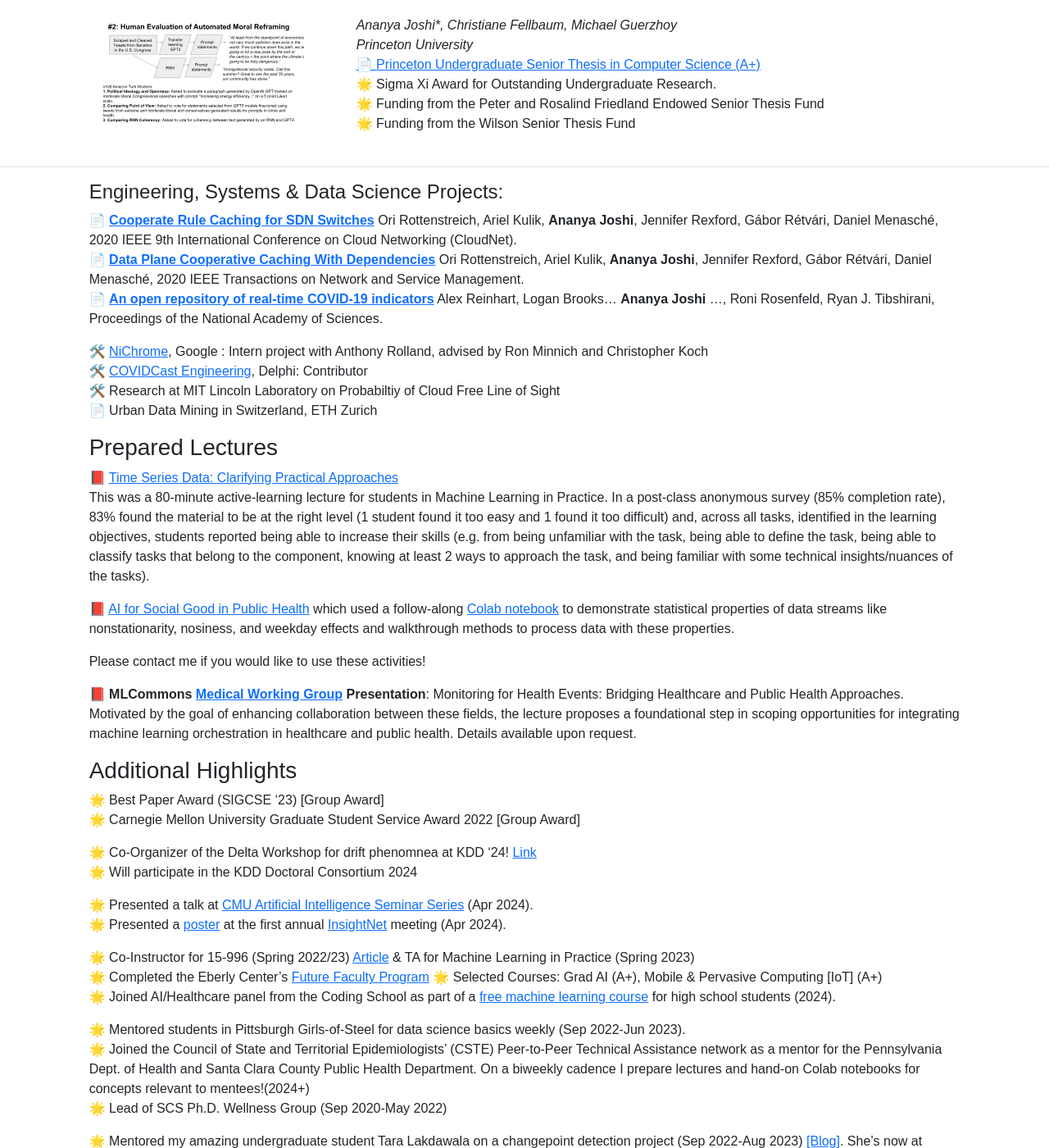
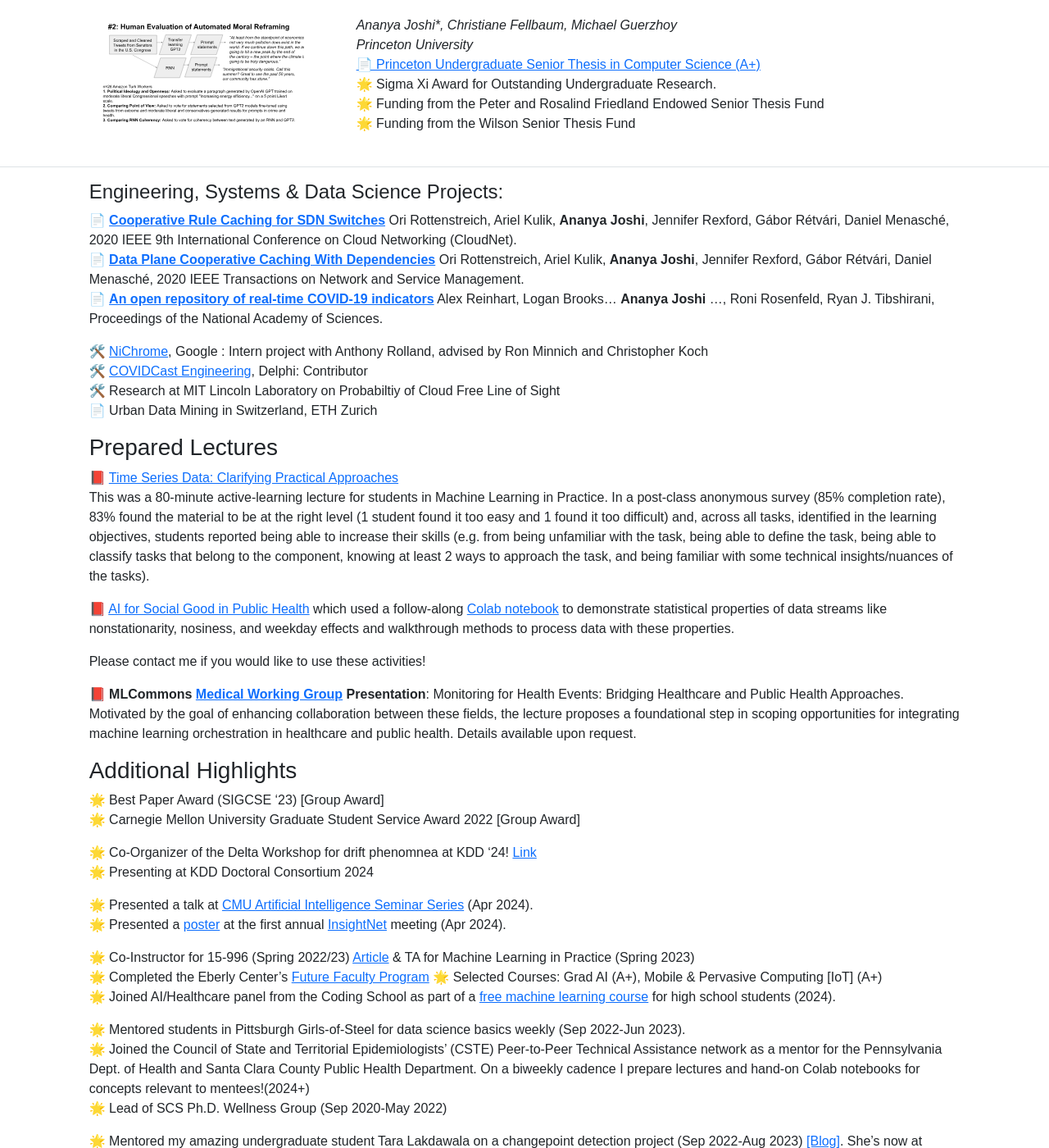
Before and after one commit to Ananya-Joshi/ananya-joshi.github.io, a Jekyll site: the page built from index.md, in a window 1280 px wide and 1400 px high, scrolled down 2729 px. Shown: the whole window at 82% size. Built offline with Jekyll 4.4.1, drawn with Linux system fonts in a browser that asks for light colours.

Commit message:
Update index.md

```diff
--- a/index.md
+++ b/index.md
@@ -4,7 +4,7 @@ layout: default
 
 #### Engineering, Systems & Data Science Projects:
 
-📄 **[Cooperate Rule Caching for SDN Switches](https://ieeexplore.ieee.org/abstract/document/9335795/)** Ori Rottenstreich, Ariel Kulik, **Ananya Joshi**, Jennifer Rexford, Gábor Rétvári, Daniel Menasché, 2020 IEEE 9th International Conference on Cloud Networking (CloudNet).
+📄 **[Cooperative Rule Caching for SDN Switches](https://ieeexplore.ieee.org/abstract/document/9335795/)** Ori Rottenstreich, Ariel Kulik, **Ananya Joshi**, Jennifer Rexford, Gábor Rétvári, Daniel Menasché, 2020 IEEE 9th International Conference on Cloud Networking (CloudNet).
 📄 **[Data Plane Cooperative Caching With Dependencies](https://ieeexplore.ieee.org/abstract/document/9632694)** Ori Rottenstreich, Ariel Kulik, **Ananya Joshi**, Jennifer Rexford, Gábor Rétvári, Daniel Menasché, 2020 IEEE Transactions on Network and Service Management.
 📄 **[An open repository of real-time COVID-19 indicators](https://www.pnas.org/doi/abs/10.1073/pnas.2111452118)** Alex Reinhart, Logan Brooks... **Ananya Joshi** ..., Roni Rosenfeld, Ryan J. Tibshirani, Proceedings of the National Academy of Sciences.
 
@@ -31,7 +31,7 @@ Motivated by the goal of enhancing collaboration between these fields, the lectu
 🌟 Carnegie Mellon University Graduate Student Service Award 2022 [Group Award]
 
 🌟 Co-Organizer of the Delta Workshop for drift phenomnea at KDD '24! [Link](https://aiimlab.org/events/KDD_2024_Discovering_Drift_Phenomena_in_Evolving_Landscape.html)
-🌟 Will participate in the KDD Doctoral Consortium 2024
+🌟 Presenting at KDD Doctoral Consortium 2024
 
 🌟 Presented a talk at [CMU Artificial Intelligence Seminar Series](https://www.cs.cmu.edu/~aiseminar/) (Apr 2024).
 🌟 Presented a [poster](https://docs.google.com/presentation/d/1D3113F9G8YakJzFu-xPZbn6m7aQe4Ym7cmy8Y1D2G8o/edit#slide=id.g25f4eb53bbd_0_0) at the first annual [InsightNet](https://insightnet.us/insight-net-annual-meeting-2024/) meeting (Apr 2024).
```
